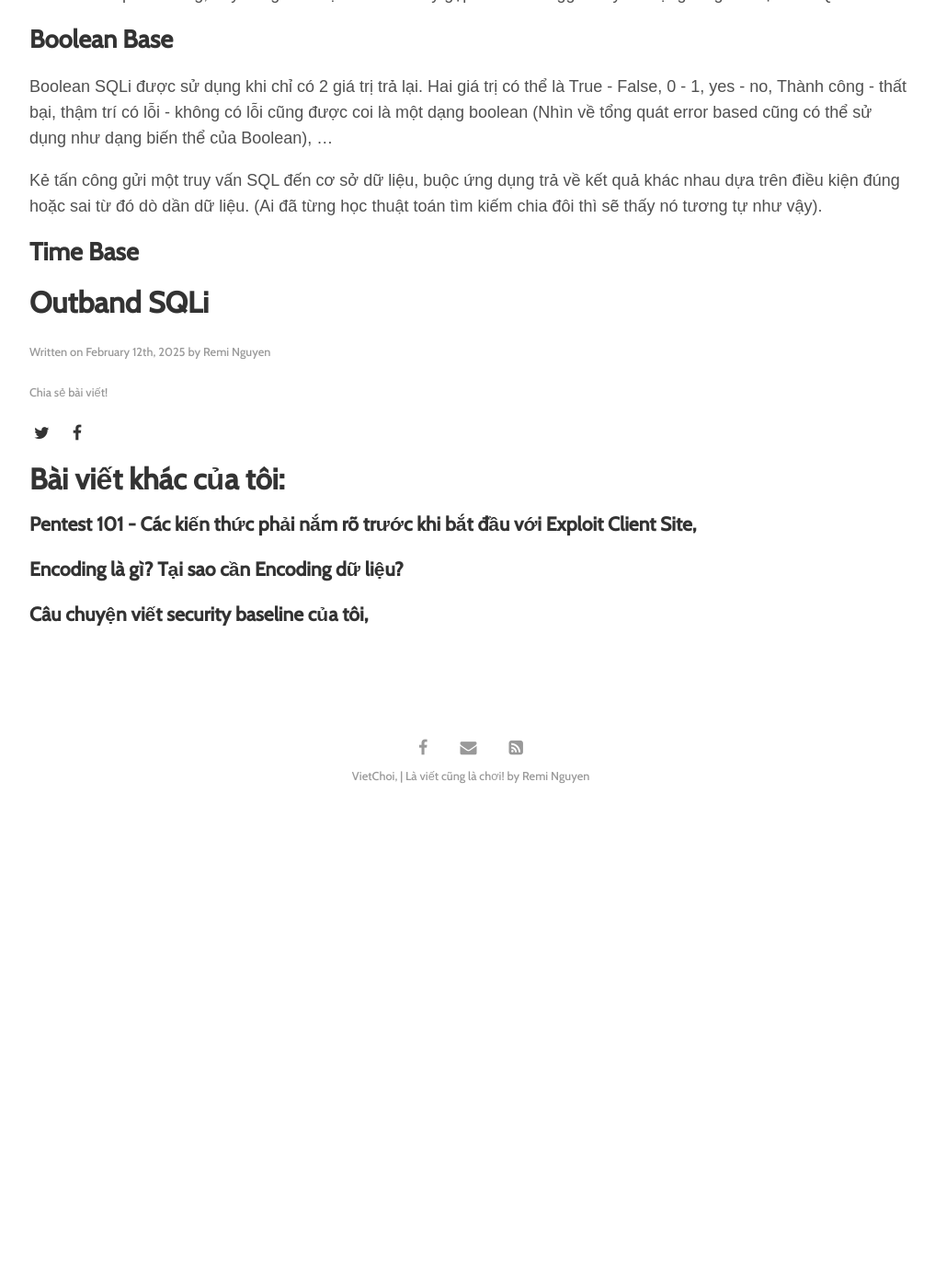
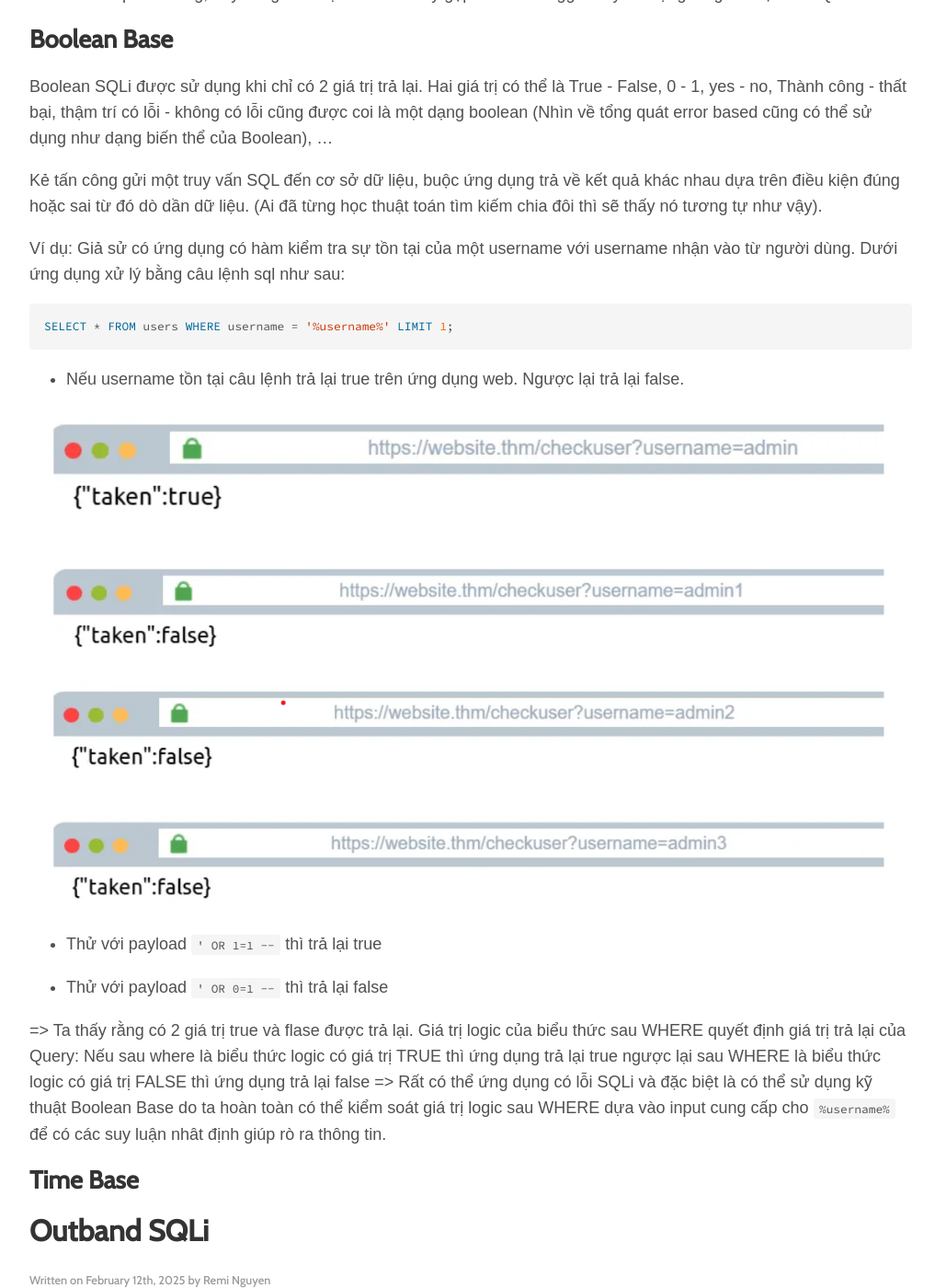
Before and after one commit to vietcf/vietchoi, a Jekyll site: the page built from _posts/2025-02-12-sql-injection-attack-back-to-basic.md, in a window 1280 px wide and 1400 px high, scrolled down 7936 px. Shown: the whole window at 92% size, without its empty margins (128-1145 px from the left). Built offline with Jekyll 4.4.1, drawn with Linux system fonts in a browser that asks for light colours; some web fonts are replaced; before the commit the page ends 8826 px from its top, so only the background shows below that.

````diff
--- a/_posts/2025-02-12-sql-injection-attack-back-to-basic.md
+++ b/_posts/2025-02-12-sql-injection-attack-back-to-basic.md
@@ -150,6 +150,21 @@
 
 Kẻ tấn công gửi một truy vấn SQL đến cơ sở dữ liệu, buộc ứng dụng trả về kết quả khác nhau dựa trên điều kiện đúng hoặc sai từ đó dò dần dữ liệu. (Ai đã từng học thuật toán tìm kiếm chia đôi thì sẽ thấy nó tương tự như vậy).
 
+Ví dụ: Giả sử có ứng dụng có hàm kiểm tra sự tồn tại của một username với username nhận vào từ người dùng. Dưới ứng dụng xử lý bằng câu lệnh sql như sau:
+
+```sql
+SELECT * FROM users WHERE username = '%username%' LIMIT 1;
+```
+
+* Nếu username tồn tại câu lệnh trả lại true trên ứng dụng web. Ngược lại trả lại false.
+
+![sqli technical boolean]({{site.url}}/assets/img/2025/02/12/4-sql-injection-boolean1.png)
+
+* Thử với payload ```' OR 1=1 --``` thì trả lại true
+
+* Thử với payload ```' OR 0=1 --``` thì trả lại false
+
+=> Ta thấy rằng có 2 giá trị true và flase được trả lại. Giá trị logic của biểu thức sau WHERE quyết định giá trị trả lại của Query: Nếu sau where là biểu thức logic có giá trị TRUE thì ứng dụng trả lại true ngược lại sau WHERE là biểu thức logic có giá trị FALSE thì ứng dụng trả lại false => Rất có thể ứng dụng có lỗi SQLi và đặc biệt là có thể sử dụng kỹ thuật Boolean Base do ta hoàn toàn có thể kiểm soát giá trị logic sau WHERE dựa vào input cung cấp cho ```%username%``` để có các suy luận nhât định giúp rò ra thông tin.
 
 
 ## Time Base
````
Also changed, not shown: assets/img/2025/02/12/4-sql-injection-boolean1.png (added).
